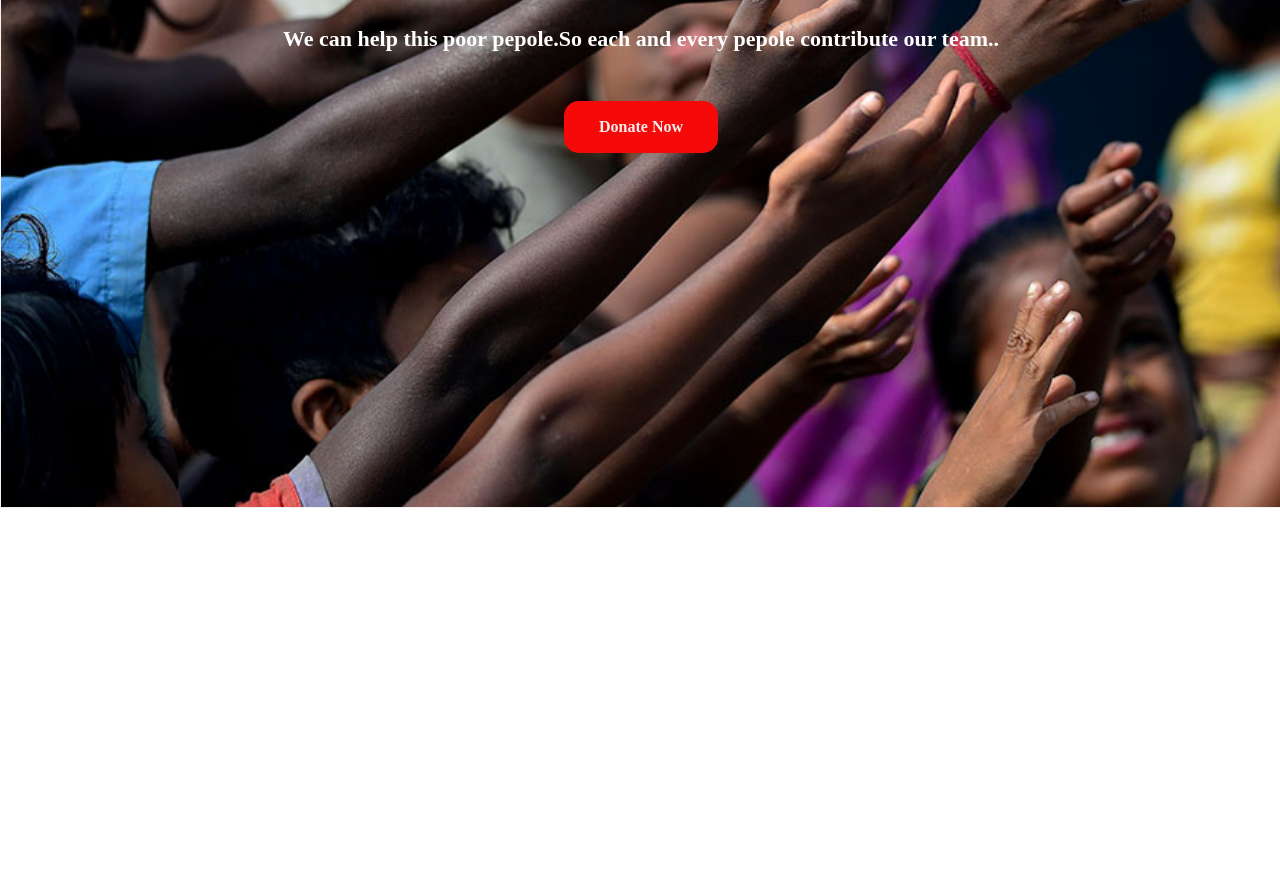
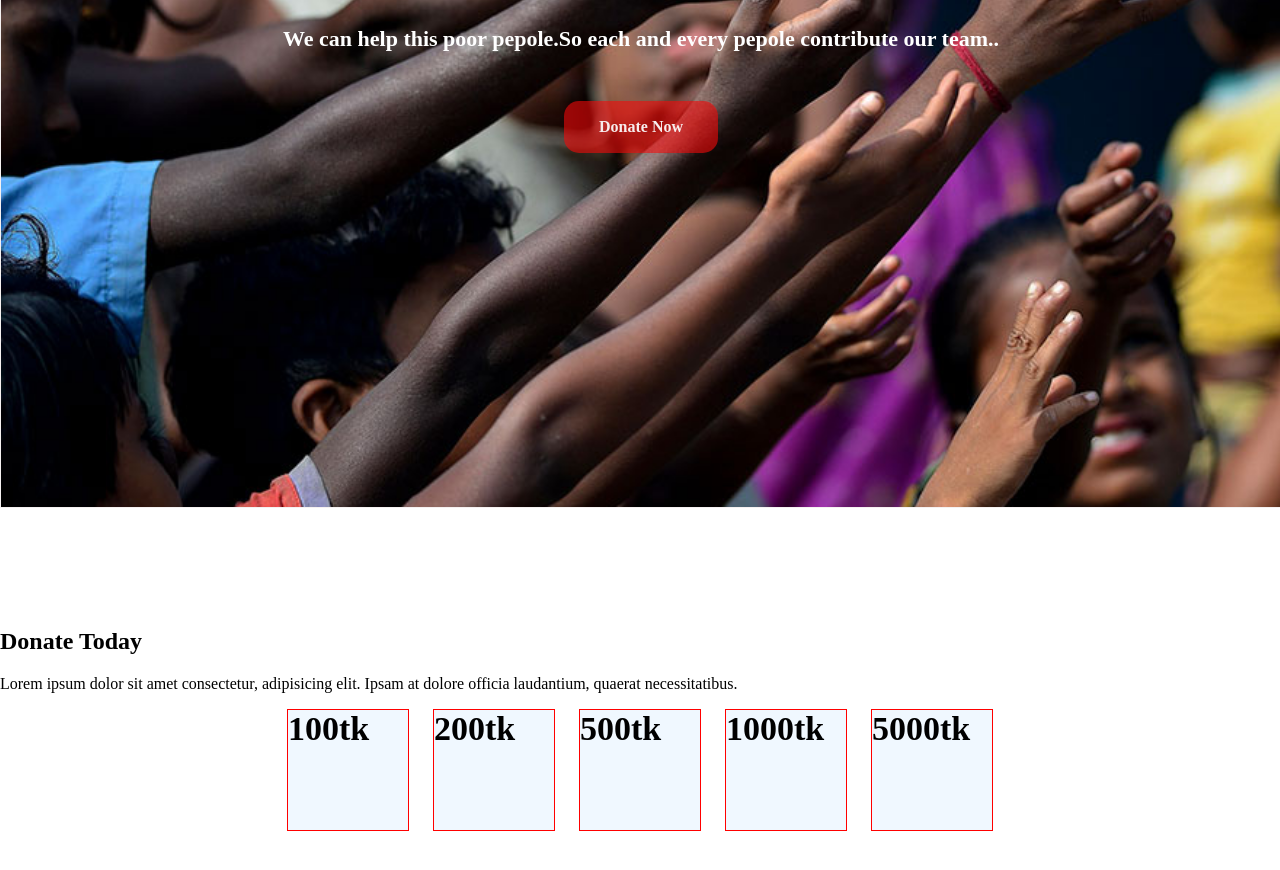
Before and after one commit to Ismailjoney/Assingment-1, a plain HTML site: page index.html in a window 1280 px wide. Shown: the part 294-1164 px from the top of the page. Before the commit the page ends 802 px from the top, so only its background shows below. Drawn offline with Linux system fonts and the light colour scheme.

Commit message:
comment two

```diff
--- a/index.html
+++ b/index.html
@@ -18,5 +18,17 @@
             </div>
         </div>
     </section>
+    <!-----Section Two-->
+    <section class="Donate">
+        <h2>Donate Today</h2>
+        <p>Lorem ipsum dolor sit amet consectetur, adipisicing elit. Ipsam at dolore officia laudantium, quaerat necessitatibus.</p>
+        <div id="donate-money">
+            <div>100tk</div>
+            <div class="active">200tk</div>
+            <div>500tk</div>
+            <div>1000tk</div>
+            <div>5000tk</div>
+        </div>
+    </section>
 </body>
 </html>
--- a/style.css
+++ b/style.css
@@ -1,4 +1,5 @@
- body{
+
+body{
     margin:0px;
     padding:0px;
  }
@@ -16,15 +17,13 @@
  }
  .top-bannar-btn{
     text-decoration:none;
-    background-color: rgb(245, 9, 9);
+    background-color: rgba(245, 9, 9, 0.589);
     color:rgb(247, 237, 237);
     padding:17px 35px;
     border-radius: 15px;
     margin-top:19px;
     display:inline-block;
     font-weight: bold;
-
-
  }
  h1{
     margin:0px;
@@ -34,3 +33,23 @@
     font-size:22px;
 
  }
+ /*****Only section style here******/
+ section{
+    margin-bottom:120px;
+ }
+ /******donate money section******/
+
+ #donate-money{
+    display:flex;
+    justify-content: center;
+
+ }
+ #donate-money div{
+    width:120px;
+    height: 120px;
+    border: 1px solid red;
+    margin:0px 12px;
+    font-size :34px;
+    font-weight: bold;
+    background-color: aliceblue;
+ }
```
